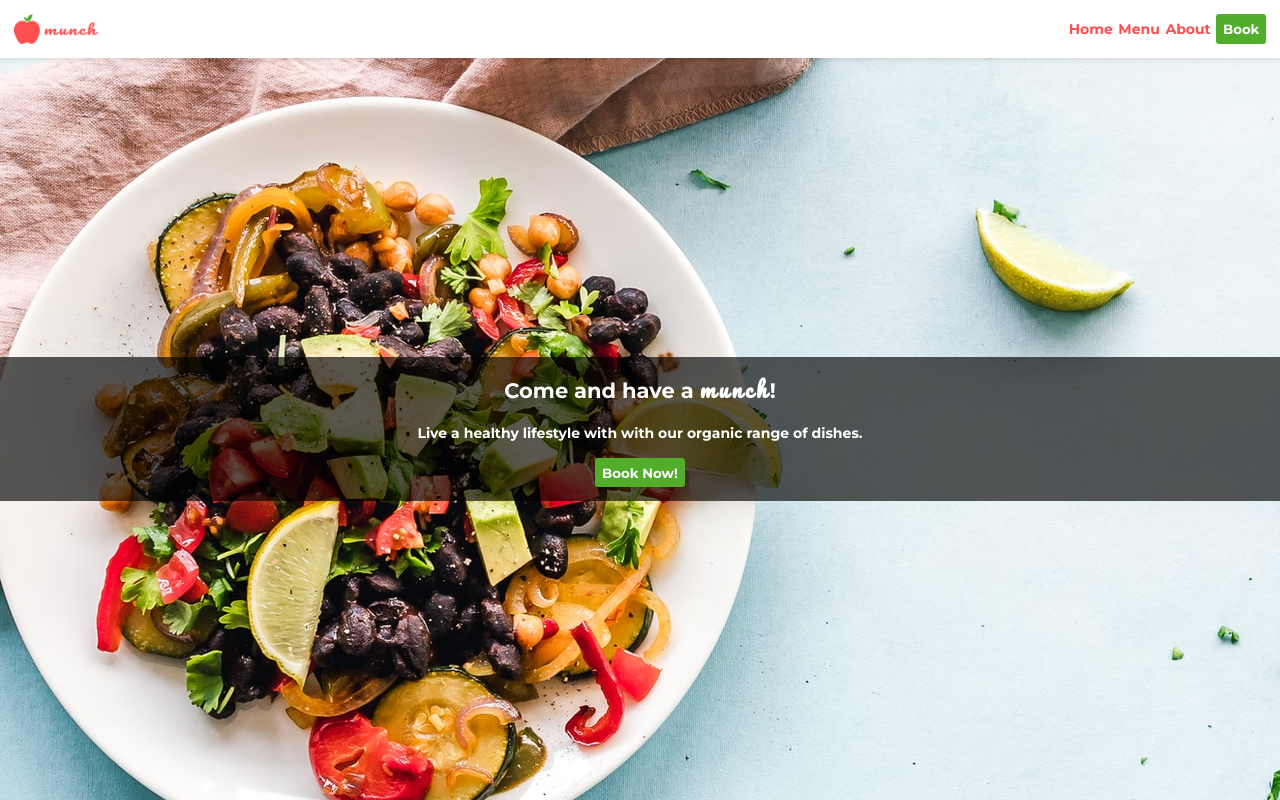
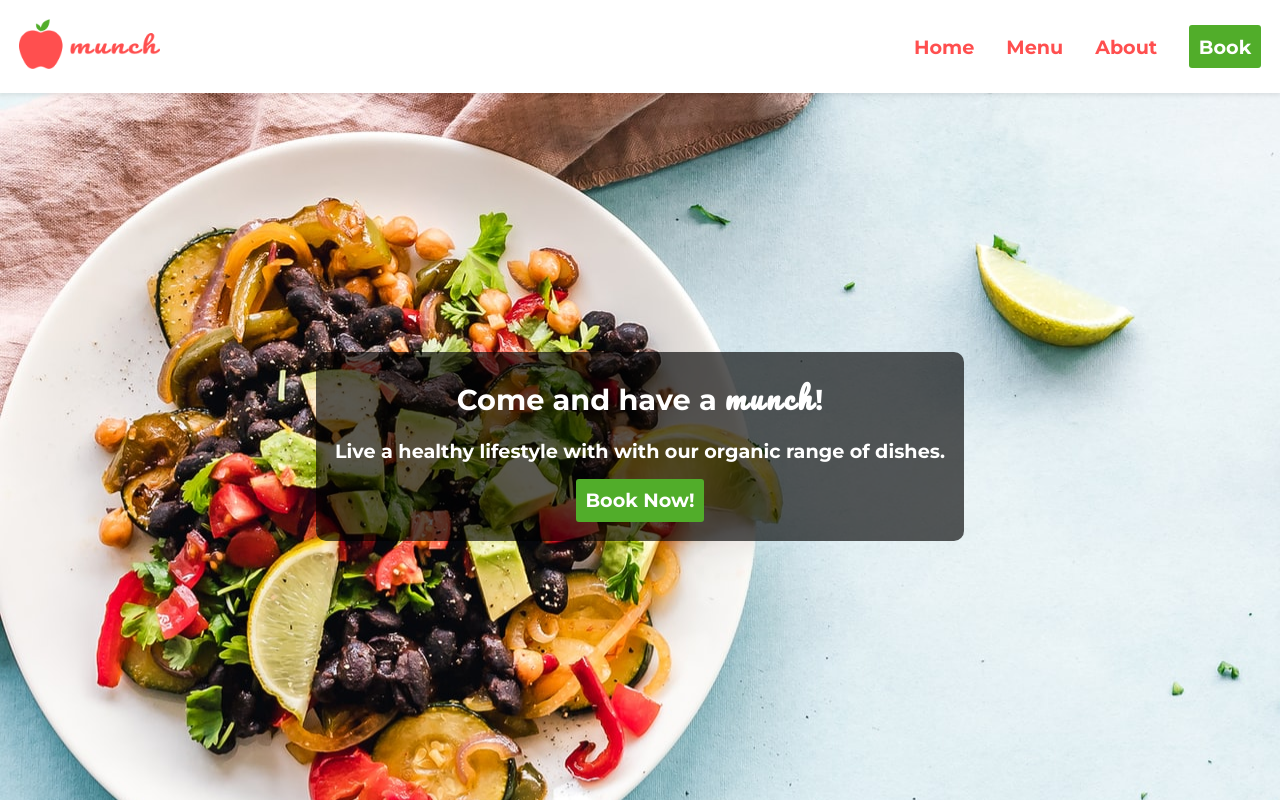
Before and after one commit to aderose/restaurant-page, a website built with webpack: page dist/index.html in a window 1280 px wide. Built offline with nearby package versions, Linux system fonts and the light colour scheme.

Commit message:
Added css media queries to make the page responsive

```diff
--- a/dist/index.html
+++ b/dist/index.html
@@ -9,7 +9,7 @@
   <body>
     <div class="content">
       <nav class="container">
-        <img src="../images/logo.png" alt="munch" />
+        <a href="#"><img src="../images/logo.png" alt="munch" /></a>
         <ul>
           <li><a href="#">Home</a></li>
           <li><a href="#">Menu</a></li>
--- a/dist/styles.css
+++ b/dist/styles.css
@@ -133,3 +133,33 @@ main {
   margin: 1rem 0;
   font-weight: 700;
 }
+
+@media (min-width: 600px) {
+  .copy {
+    width: auto;
+    margin: 0 auto;
+    border-radius: 10px;
+  }
+
+  nav li {
+    margin-right: 2rem;
+  }
+
+  nav img {
+    height: 40px;
+  }
+}
+
+@media (min-width: 1000px) {
+  body {
+    font-size: 1.2rem;
+  }
+
+  button {
+    font-size: inherit;
+  }
+
+  nav img {
+    height: 50px;
+  }
+}
```
